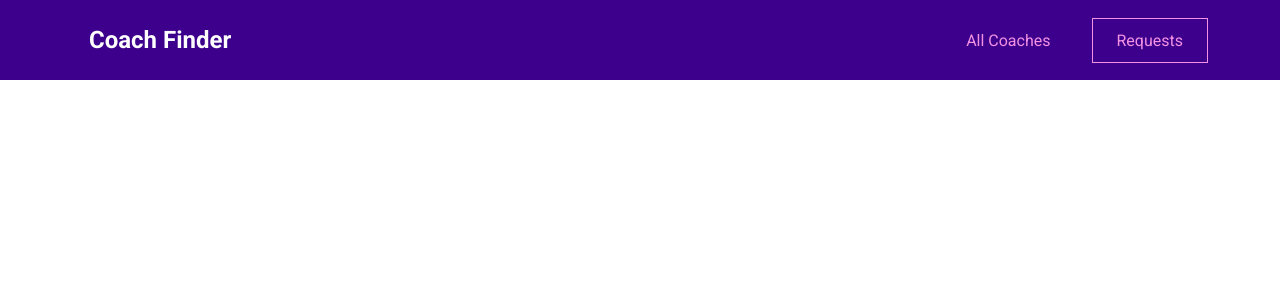
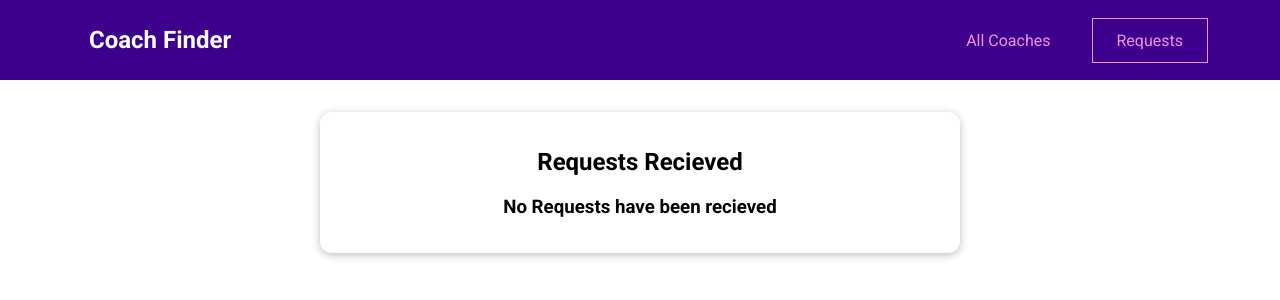
Before and after one commit to Gagandeep39/coach-finder-vue, a Vue app: page /requests in a window 1280 px wide. Shown: the top 300 px of the page. Built offline with nearby package versions, Linux system fonts and the light colour scheme.

Commit message:
Implemented view requests page

```diff
--- a/src/views/requests/RequestRecieved.vue
+++ b/src/views/requests/RequestRecieved.vue
@@ -1,9 +1,39 @@
 <template>
-  <div></div>
+  <section>
+    <base-card>
+      <header><h2>Requests Recieved</h2></header>
+      <ul v-if="hasRequests">
+        <li v-for="request in requests" :key="request">cvf</li>
+      </ul>
+      <h3 v-else>No Requests have been recieved</h3>
+    </base-card>
+  </section>
 </template>
 
 <script>
-export default {};
+import BaseCard from '../../components/ui/BaseCard.vue';
+import { mapGetters } from 'vuex';
+export default {
+  components: { BaseCard },
+  computed: {
+    ...mapGetters('requests', ['hasRequests', 'requests']),
+  },
+};
 </script>
 
-<style></style>
+<style>
+header {
+  text-align: center;
+}
+
+ul {
+  list-style: none;
+  margin: 2rem auto;
+  padding: 0;
+  max-width: 30rem;
+}
+
+h3 {
+  text-align: center;
+}
+</style>
```
